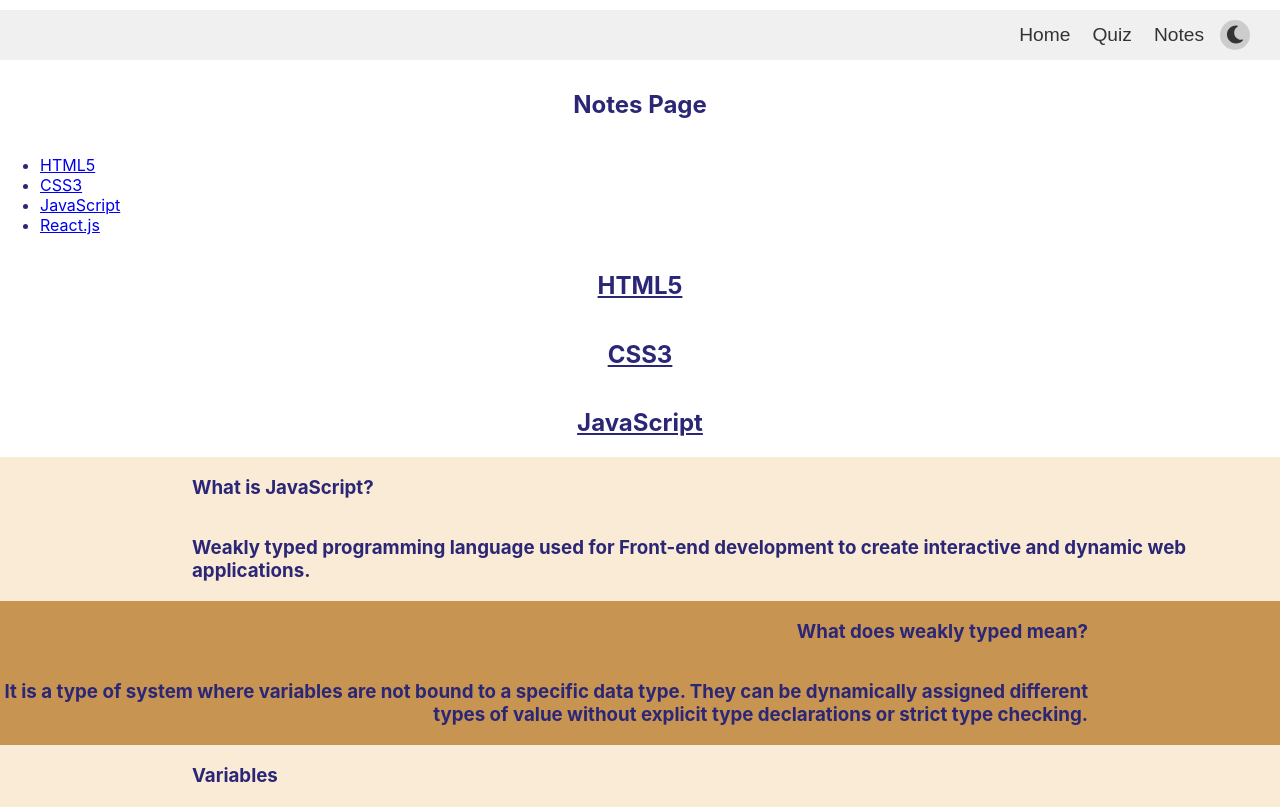
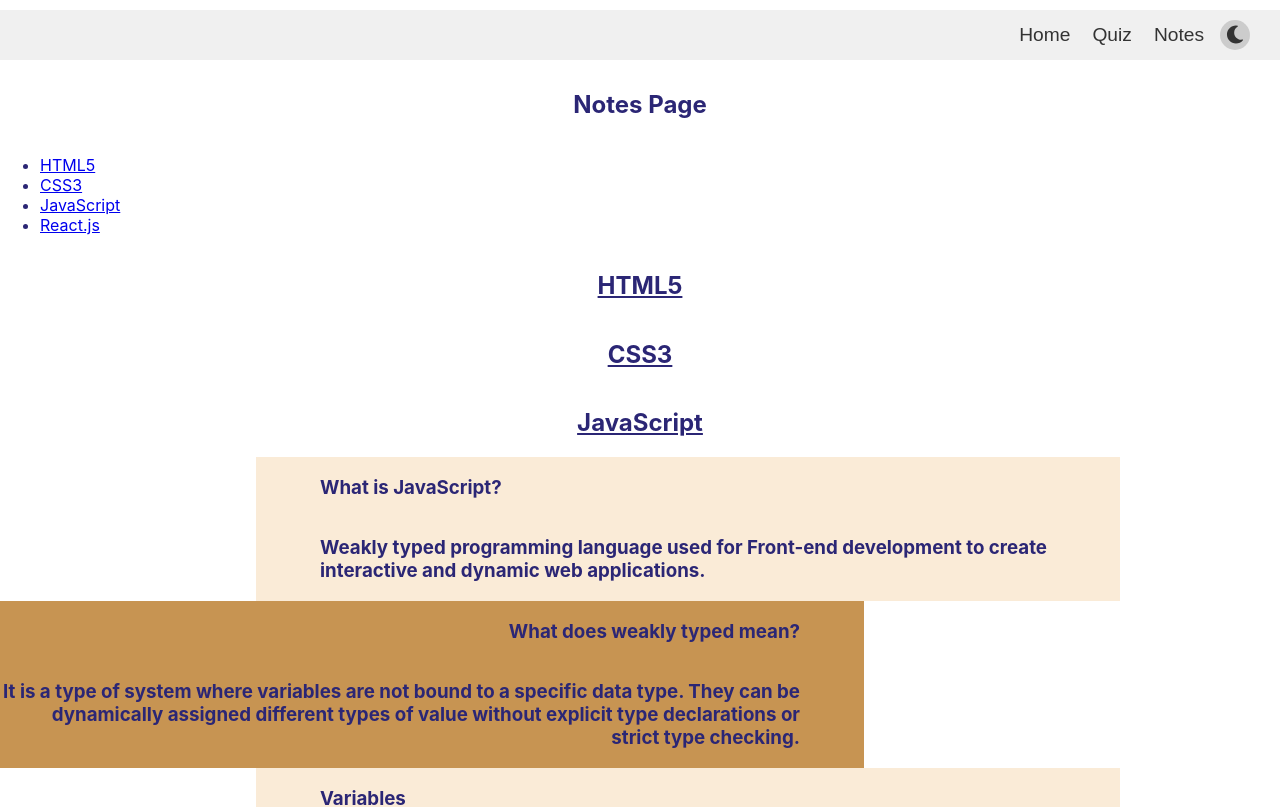
Before and after one commit to annie-uchiha/notes, a React (Create React App) app in the folder quiz-app/: page /notes in a window 1280 px wide. Shown: the top 807 px of the page. Built offline with nearby package versions, Linux system fonts and the light colour scheme.

Commit message:
playing around, might switch to react bootstrap

```diff
--- a/quiz-app/src/css/Notes.css
+++ b/quiz-app/src/css/Notes.css
@@ -21,19 +21,22 @@
 }
 
 .left-section {
+  margin-left: 20%;
   background-color: antiquewhite;
-  padding-left: 15%;
+  padding-left: 5%;
   display: flex;
   flex-direction: column;
   text-align: left;
   text-decoration: none;
+  width: 800px;
 }
 
 .right-section {
   background-color: rgb(199, 148, 82);
-  padding-right: 15%;
+  padding-right: 5%;
   display: flex;
   flex-direction: column;
   text-align: right;
   text-decoration: none;
+  width: 800px;
 }
--- a/quiz-app/src/pages/Notes.scss
+++ b/quiz-app/src/pages/Notes.scss
@@ -21,19 +21,22 @@
 }
 
 .left-section {
+  margin-left: 20%;
   background-color: antiquewhite;
-  padding-left: 15%;
+  padding-left: 5%;
   display: flex;
   flex-direction: column;
   text-align: left;
   text-decoration: none;
+  width: 800px;
 }
 
 .right-section {
   background-color: rgb(199, 148, 82);
-  padding-right: 15%;
+  padding-right: 5%;
   display: flex;
   flex-direction: column;
   text-align: right;
   text-decoration: none;
+  width: 800px;
 }
```
